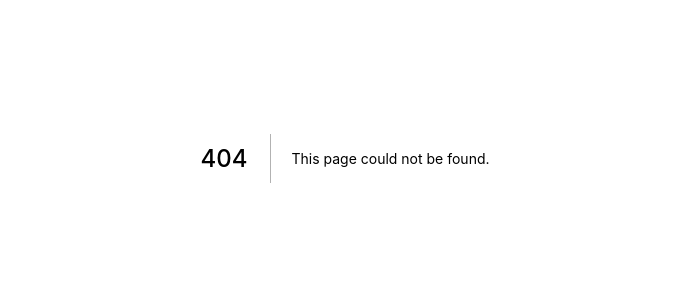
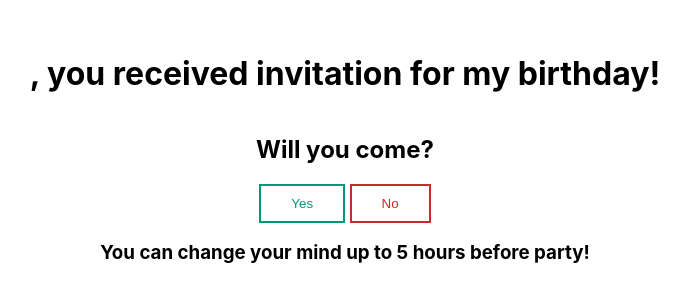
Before and after one commit to thebartekbanach/rekrutacja-jutro-medical, a Next.js app in the folder client/: page /invitation/1 in a window 1280 px wide. Before the commit this address had no page. Shown: the part 242-544 px from the top of the page, without its empty margins (295-984 px from the left). Built offline with nearby package versions, Linux system fonts and the light colour scheme; no server answers.

Commit message:
feat: add invitation acceptance page

```diff
--- /dev/null
+++ b/client/pages/invitation/[id].tsx
@@ -0,0 +1,158 @@
+import { gql, useMutation, useQuery } from "@apollo/client";
+import { useRouter } from "next/router";
+import { FC } from "react";
+import common from "../../styles/Common.module.scss";
+import button from "../../styles/Button.module.scss";
+
+const GET_INVITATION_INFO = gql`
+	query ($id: String!) {
+		invitation(id: $id) {
+			firstName
+			status
+		}
+	}
+`;
+
+const ACCEPT_INVITATION = gql`
+	mutation ($id: String!) {
+		acceptInvitation(id: $id) {
+			id
+		}
+	}
+`;
+
+const REJECT_INVITATION = gql`
+	mutation ($id: String!) {
+		rejectInvitation(id: $id) {
+			id
+		}
+	}
+`;
+
+type InvitationStatus = "PENDING" | "ACCEPTED" | "REJECTED" | "CANCELED";
+
+interface InvitationInfo {
+	firstName: string;
+	status: InvitationStatus;
+}
+
+interface GetInvitationInfoQueryResult {
+	invitation: InvitationInfo;
+}
+
+interface AcceptanceBoxProps {
+	invitationId: string;
+	currentStatus: InvitationStatus;
+}
+
+interface ButtonProps {
+	onClick: () => void;
+
+	text: string;
+	type?: "danger" | "success";
+	forceSelected?: boolean;
+	disabled?: boolean;
+}
+
+const Button: FC<ButtonProps> = ({
+	onClick,
+	text,
+	type,
+	forceSelected,
+	disabled,
+}) => {
+	let classes = [button.button];
+
+	if (type === "danger") {
+		classes.push(button.danger);
+	}
+
+	if (forceSelected) {
+		classes.push(button.selected);
+	}
+
+	if (!forceSelected && disabled) {
+		classes.push(button.disabled);
+	}
+
+	const className = classes.join(" ");
+
+	return (
+		<button className={className} onClick={onClick} disabled={disabled}>
+			{text}
+		</button>
+	);
+};
+
+const AcceptanceBox: FC<AcceptanceBoxProps> = ({
+	invitationId,
+	currentStatus,
+}) => {
+	const [acceptInvitation] = useMutation(ACCEPT_INVITATION);
+	const [rejectInvitation] = useMutation(REJECT_INVITATION);
+
+	const handleAccept = () => {
+		acceptInvitation({
+			variables: { id: invitationId },
+			refetchQueries: [GET_INVITATION_INFO],
+		});
+	};
+
+	const handleReject = () => {
+		rejectInvitation({
+			variables: { id: invitationId },
+			refetchQueries: [GET_INVITATION_INFO],
+		});
+	};
+
+	let isRejectButtonForceSelected = ["REJECTED", "CANCELLED"].includes(
+		currentStatus
+	);
+
+	return (
+		<div>
+			<h2>Will you come?</h2>
+			<div>
+				<Button
+					onClick={handleAccept}
+					text="Yes"
+					type="success"
+					forceSelected={currentStatus === "ACCEPTED"}
+				/>{" "}
+				<Button
+					onClick={handleReject}
+					text="No"
+					type="danger"
+					forceSelected={isRejectButtonForceSelected}
+				/>
+			</div>
+			<h3>You can change your mind up to 5 hours before party!</h3>
+		</div>
+	);
+};
+
+const InvitationPage = () => {
+	const router = useRouter();
+	const { id } = router.query;
+
+	const { data } = useQuery<GetInvitationInfoQueryResult>(
+		GET_INVITATION_INFO,
+		{
+			variables: { id },
+		}
+	);
+
+	const firstName = data?.invitation.firstName ?? "";
+
+	return (
+		<main className={common["page-content"]}>
+			<h1>{firstName}, you received invitation for my birthday!</h1>
+			<AcceptanceBox
+				invitationId={id as string}
+				currentStatus={data?.invitation.status ?? "PENDING"}
+			/>
+		</main>
+	);
+};
+
+export default InvitationPage;
```
